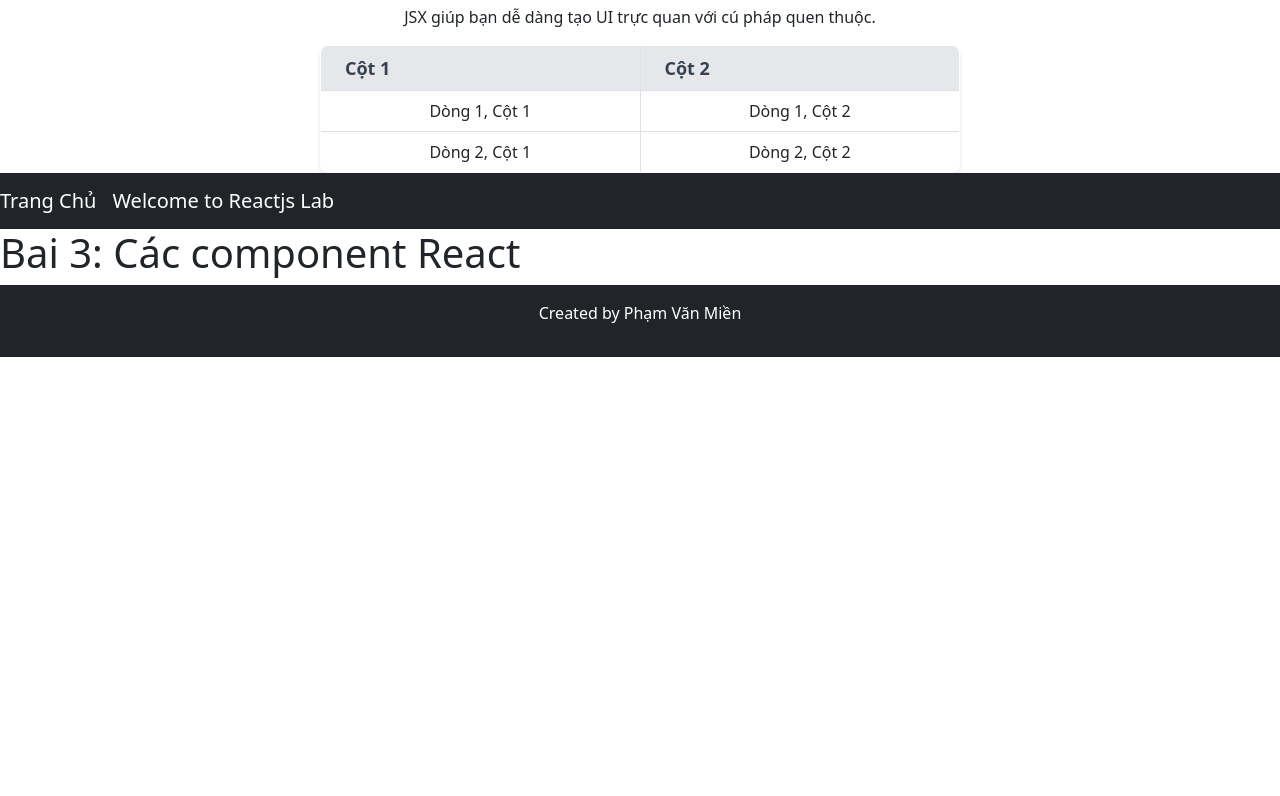
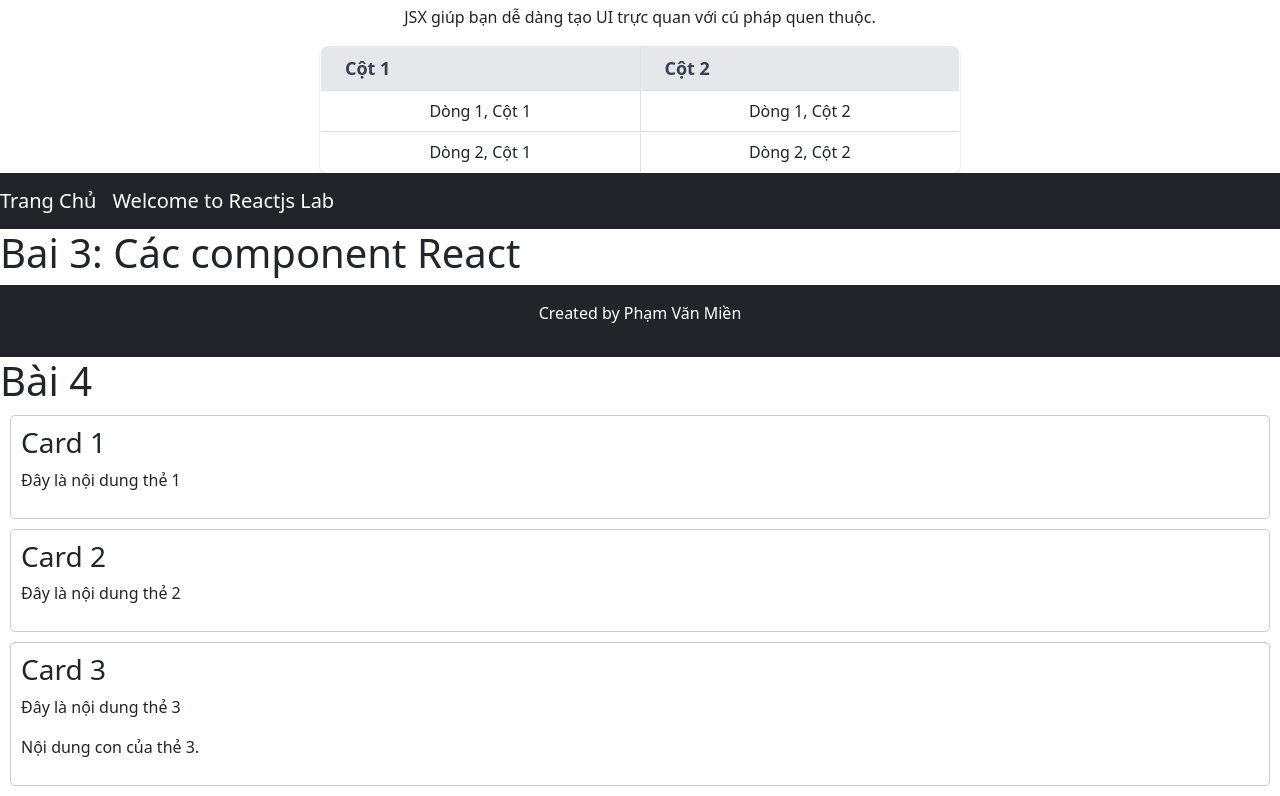
Before and after one commit to phamvanmien1111/lab_reactjs, a React (Vite) app: page / in a window 1280 px wide. Shown: the part 1020-1816 px from the top of the page. Before the commit the page ends 1377 px from the top, so only its background shows below. Built offline with nearby package versions, Linux system fonts and the light colour scheme.

Commit message:
lưu thay đổi thêm bài 4

```diff
--- a/src/App.tsx
+++ b/src/App.tsx
@@ -1,8 +1,9 @@
 import Bai3 from "./lab/lab1/bai3"
 import Bai4 from "./lab/lab1/bai4"
-import Bai1 from "./lab/lab2/bai1";
+import Bai1 from "./lab/lab2/Bai1";
 import Lab2bai2 from "./lab/lab2/bai2";
 import Bai3Lab2 from "./lab/lab2/Bai3";
+import Bai4_lab2 from "./lab/lab2/Bai4";
 function App(){
   return(
     <div>
@@ -15,6 +16,8 @@ function App(){
       <Bai1/>
       <Lab2bai2/>
       <Bai3Lab2/>
+      <h1>Bài 4</h1>
+      <Bai4_lab2/>
     </div>
   );
 }
--- a/src/lab/lab2/Bai3.tsx
+++ b/src/lab/lab2/Bai3.tsx
@@ -1,3 +1,4 @@
+
 import Header from "./Header";
 import Footer from "./Footer";
 
--- /dev/null
+++ b/src/lab/lab2/Bai4.tsx
@@ -0,0 +1,16 @@
+import Card   from "./card";
+
+
+function Bai4_lab2() {
+    return (
+        <div>
+            <Card title="Card 1" content="Đây là nội dung thẻ 1" />
+            <Card title="Card 2" content="Đây là nội dung thẻ 2" />
+            <Card title="Card 3" content="Đây là nội dung thẻ 3">
+                <p>Nội dung con của thẻ 3.</p>
+            </Card>
+        </div>
+    );
+}
+
+export default Bai4_lab2;
--- /dev/null
+++ b/src/lab/lab2/Card.tsx
@@ -0,0 +1,16 @@
+
+function Card({title, content , children}:{ title: string; content: string; children?: React.ReactNode }) {
+    return (
+        <div style={{
+            border: "1px solid #ccc",
+            margin: "10px",
+            padding: "10px",
+            borderRadius: "5px",
+        }}>
+            <h3>{title}</h3>
+            <p>{content}</p>
+            {children && <div>{children}</div>}
+        </div>
+    );
+}
+export default Card;
```
